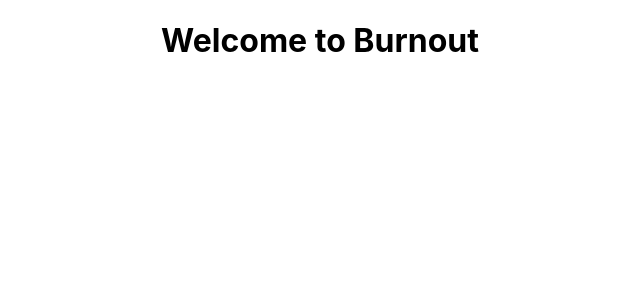
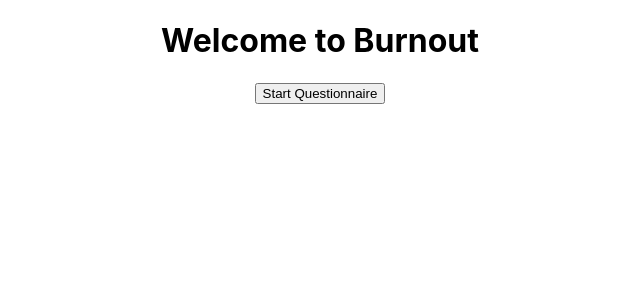
Before and after one commit to JD-Kelly/burn-out, a React (Create React App) app: page / in a window 1280 px wide. Shown: the top 300 px of the page, without its empty margins (320-960 px from the left). Built offline with nearby package versions, Linux system fonts and the light colour scheme.

Commit message:
adds button to start questionaire

```diff
--- a/src/App.js
+++ b/src/App.js
@@ -1,10 +1,18 @@
+import { useState } from "react";
 import './App.css';
 import Header from "./Components/Header"
 
 function App() {
+  const [questionnaireStarted, setQuestionnaireStarted]=useState(false)
+
+  const handleSubmit = (e) => {
+    e.preventDefault();
+    setQuestionnaireStarted(true)
+  }
+
   return (
     <div className="App">
-      <Header />
+      <Header handleSubmit={handleSubmit} questionnaireStarted={questionnaireStarted}/>
     </div>
   );
 }
--- a/src/Components/Header.jsx
+++ b/src/Components/Header.jsx
@@ -1,11 +1,20 @@
 import React from 'react';
 
-const Header = () => {
-  return (
-    <div>
-      <h1>Welcome to Burnout</h1>
-    </div>
-  )
+
+const Header = ({ handleSubmit, questionnaireStarted}) => {
+  if(questionnaireStarted === true) {
+   return (
+      <h1>Here is question 1</h1>
+   )
+  } else {
+    return (
+      <div>
+        <h1>Welcome to Burnout</h1>
+        <button onClick={handleSubmit}>Start Questionnaire</button>
+      </div>
+    )
+  }
 }
 
+
 export default Header;
```
